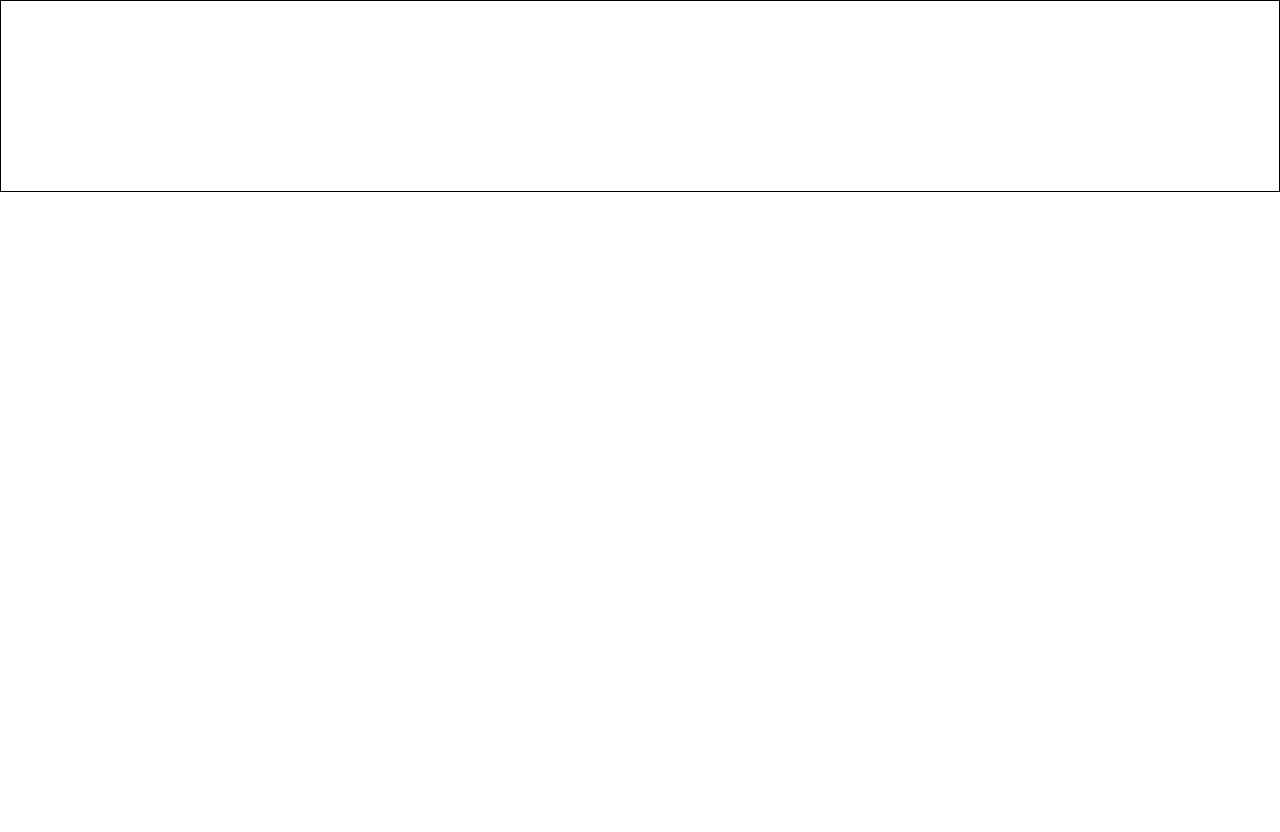
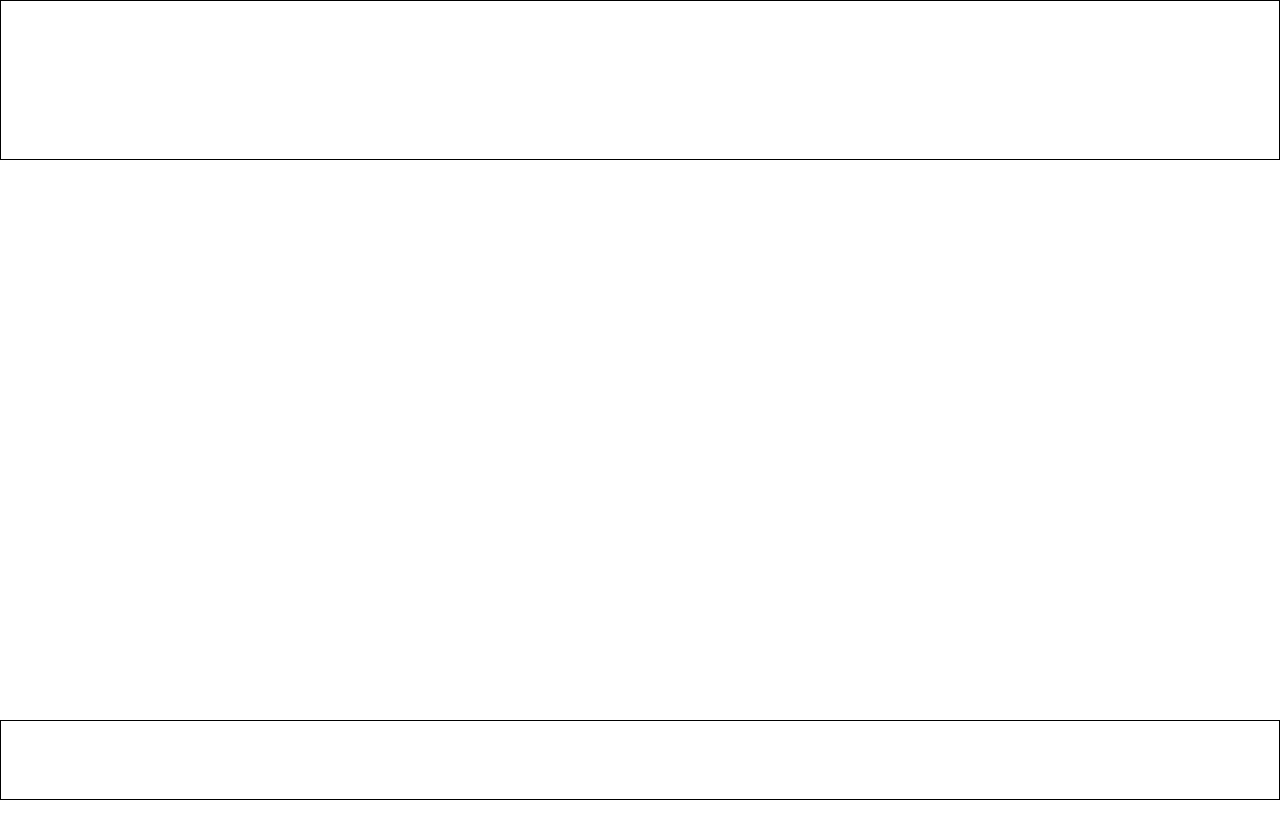
Before and after one commit to jordan-storz/simple-gulp, a website: page src/index.jade in a window 1280 px wide. After the commit the page ends 800 px from the top, so only its background shows below. Drawn offline with nearby package versions, Linux system fonts and the light colour scheme; files that its build step writes are made by us from their sources.

Commit message:
add footer and adjust element heights

```diff
--- a/src/index.jade
+++ b/src/index.jade
@@ -6,3 +6,4 @@ html
   body
     header
     main
+    footer
--- a/src/styles.scss
+++ b/src/styles.scss
@@ -13,7 +13,7 @@ h1, h2, h3, h4, h5, h6 {
 }
 
 header {
-  height: 12rem;
+  height: 20%;
   width: 12rem;
   border: 1px solid black;
   width: 100%;
@@ -22,5 +22,10 @@ header {
 
 main {
   background-size: cover;
-  height: 80%;
+  height: 70%;
 }
+
+footer {
+  height: 10%;
+  border: 1px solid black;
+}
```
Also changed, not shown: public/index.html, public/styles.css.
